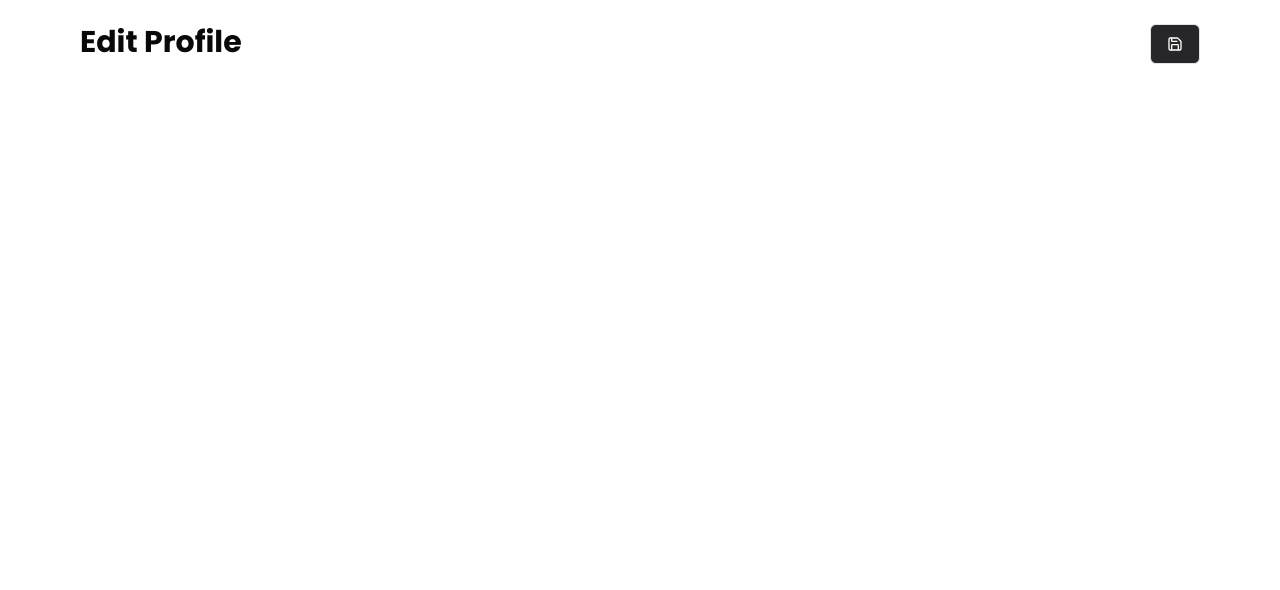
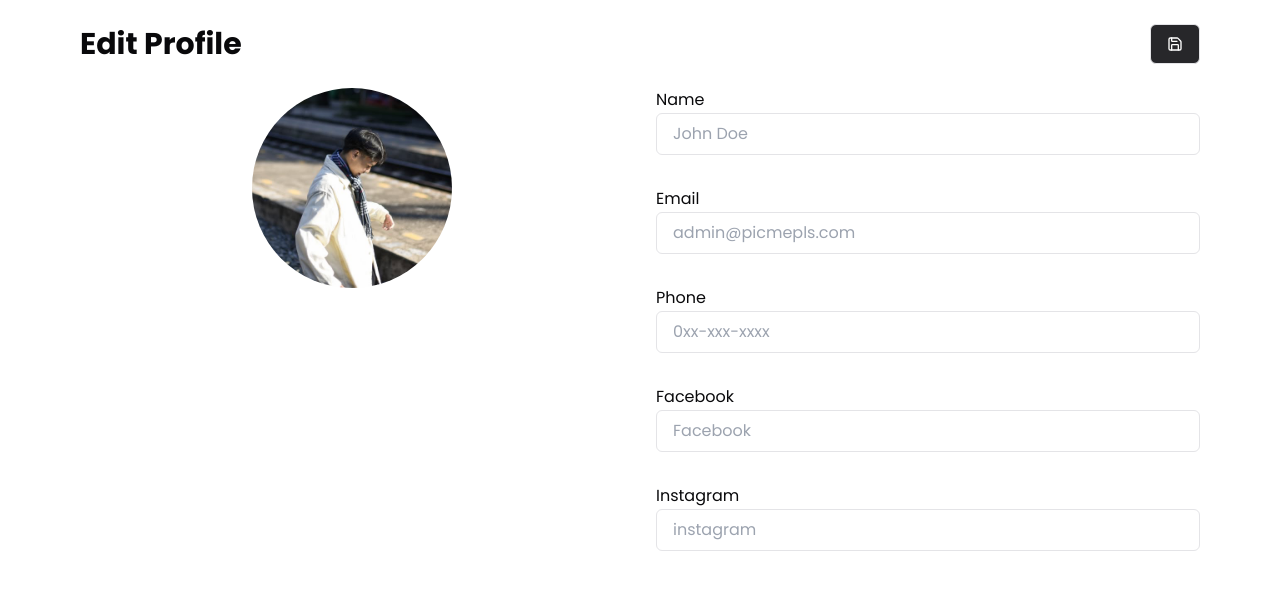
Before and after one commit to CP-RektMart/pic-me-pls-frontend, a Next.js app: page /profile in a window 1280 px wide. Shown: the top 590 px of the page. Built offline with nearby package versions, Linux system fonts and the light colour scheme.

Commit message:
user profile part (mock data)

```diff
--- a/src/app/profile/page.tsx
+++ b/src/app/profile/page.tsx
@@ -2,14 +2,40 @@ import { Save } from 'lucide-react';
 
 export default function ProfilePage() {
     return (
-        <div className="px-8 gap-24px mx-12 my-6 flex-col">
+        <div className="lg:px-8 gap-6 mx-12 my-6 flex-col space-y-6">
             <div className="flex flex-row h-[40px]">
-                <h1 className="font-bold text-3xl">Edit Profile</h1>
+                <h1 className="font-bold text-[24px] items-center self-center lg:text-3xl">Edit Profile</h1>
                 <div className='border rounded-md px-4 py-2 ml-auto bg-zinc-800 flex items-center'>
                     <Save size={16} className='text-white' />
                 </div>
             </div>
-
+            <div className='flex flex-col lg:flex-row gap-8'>
+                <div className="flex-1 flex justify-center">
+                    <img src="image.png" className="rounded-full max-w-[200px] max-h-[200px]"/>
+                </div>
+                <div className='space-y-8 flex-1'>
+                    <div className='space-y-1'>
+                        <p className='h-[21px]'>Name</p>
+                        <input type='text' className='w-full border rounded-md px-4 py-2' placeholder='John Doe'/>
+                    </div>
+                    <div className='space-y-1'>
+                        <p className='h-[21px]'>Email</p>
+                        <input type='text' className='w-full border rounded-md px-4 py-2' placeholder='admin@picmepls.com'/>
+                    </div>
+                    <div className='space-y-1'>
+                        <p className='h-[21px]'>Phone</p>
+                        <input type='text' className='w-full border rounded-md px-4 py-2' placeholder='0xx-xxx-xxxx'/>
+                    </div>
+                    <div className='space-y-1'>
+                        <p className='h-[21px]'>Facebook</p>
+                        <input type='text' className='w-full border rounded-md px-4 py-2' placeholder='Facebook'/>
+                    </div>
+                    <div className='space-y-1'>
+                        <p className='h-[21px]'>Instagram</p>
+                        <input type='text' className='w-full border rounded-md px-4 py-2' placeholder='instagram'/>
+                    </div>
+                </div>
+            </div>
         </div>
     )
 }
```
Also changed, not shown: public/image.png (added).
